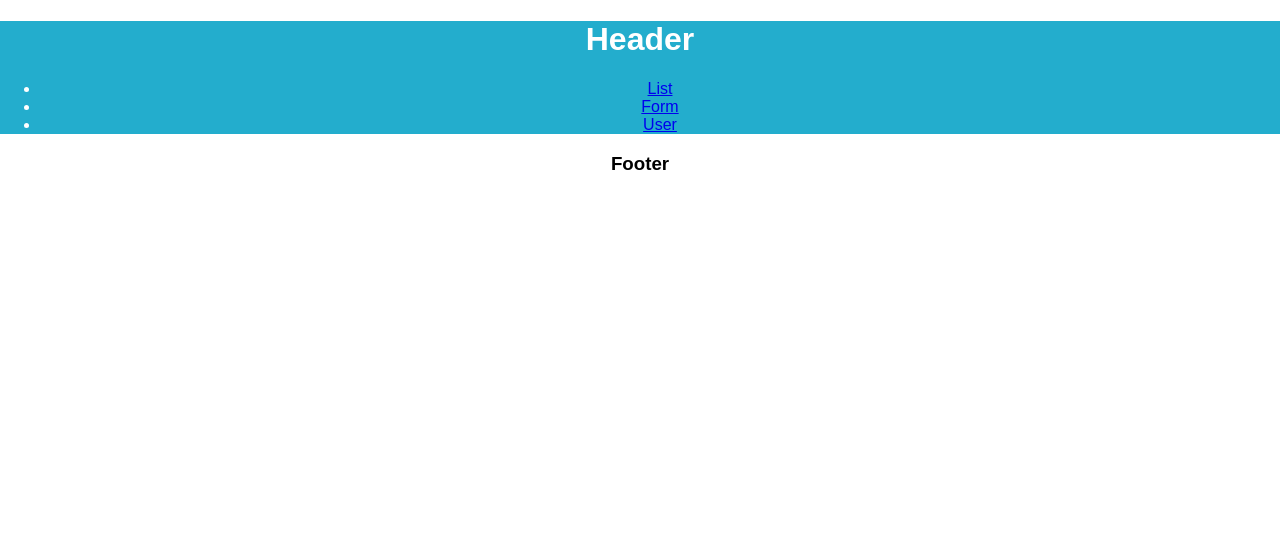
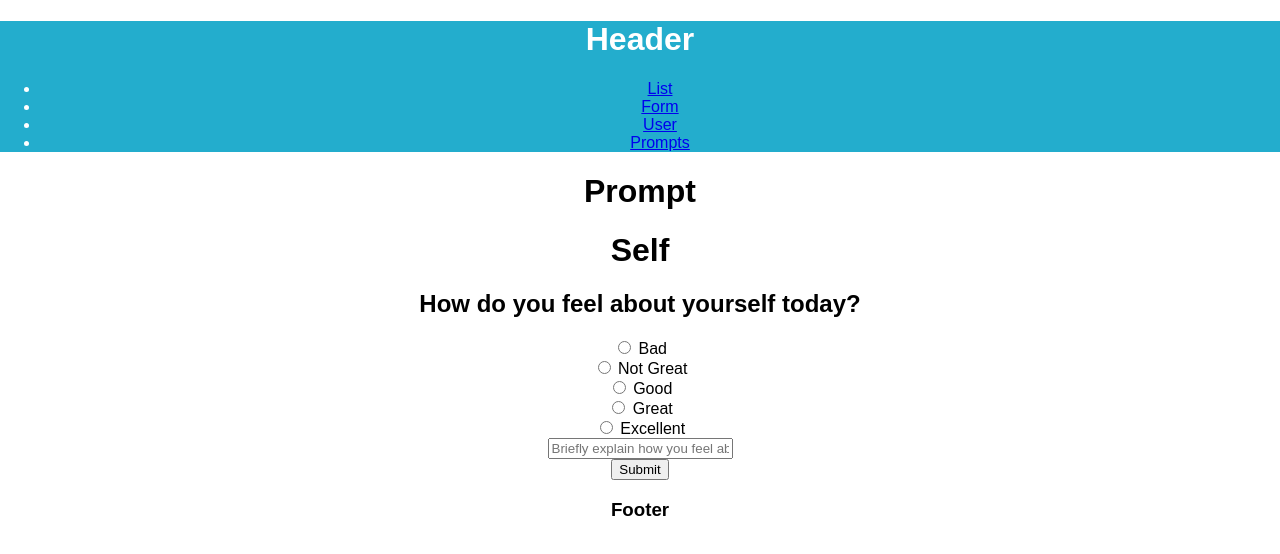
Before and after one commit to nathancleon/self-journal, a React (Create React App) app: page /prompts in a window 1280 px wide. Shown: the top 554 px of the page. Built offline with nearby package versions, Linux system fonts and the light colour scheme.

Commit message:
added prompt containers

```diff
--- a/src/actions/UserActions.js
+++ b/src/actions/UserActions.js
@@ -3,9 +3,12 @@ import axios from 'axios';
 export function FetchUserInfo() {
 
   return (dispatch) => {
-    const request = axios.get('https://content.guardianapis.com/search?q=debates&api-key=test')
+    const request = axios.get('http://localhost:5000/journal/all')
       .then((res) => {
-        dispatch(SetUserInfo(res));
+        dispatch({
+          type: 'FETCH_USER_INFO',
+          payload: res
+        });
       });
   }
 }
@@ -17,9 +20,9 @@ export function FetchAuthUser() {
   }
 }
 
-export function SetUserInfo(data) {
-  return {
-    type: 'FETCH_USER_INFO',
-    payload: data
-  };
-}
+// export function SetUserInfo(data) {
+//   return {
+//     type: 'FETCH_USER_INFO',
+//     payload: data
+//   };
+// }
--- a/src/components/Header/Header.js
+++ b/src/components/Header/Header.js
@@ -11,6 +11,7 @@ export default class Header extends Component {
         <li><Link to="/">List</Link></li>
         <li><Link to="/create-new">Form</Link></li>
         <li><Link to="/user">User</Link></li>
+        <li><Link to="/prompts">Prompts</Link></li>
       </ul>
       </header>
     );
--- a/src/components/Main/Main.js
+++ b/src/components/Main/Main.js
@@ -3,6 +3,7 @@ import {Switch, Route} from 'react-router-dom';
 import JournalList from '../JournalList/JournalList';
 import Form from '../Form/Form';
 import User from '../User/User';
+import PromptContainer from '../PromptContainer/PromptContainer';
 
 
 export default class Main extends Component {
@@ -12,6 +13,7 @@ export default class Main extends Component {
         <Route exact path="/" component={JournalList} />
         <Route path="/create-new" component={Form} />
         <Route path="/user" component={User} />
+        <Route path="/prompts" component={PromptContainer} />
       </Switch>
     );
   }
--- /dev/null
+++ b/src/components/PromptContainer/PromptContainer.js
@@ -0,0 +1,29 @@
+import React, { Component } from 'react';
+import Prompt from '../Prompts/Prompt';
+
+export default class PromptContainer extends Component {
+  constructor(props) {
+    super(props);
+
+    this.state = {
+      self: {
+        title: 'Self',
+        question: 'How do you feel about yourself today?',
+        answers: ['Bad', 'Not Great', 'Good', 'Great', 'Excellent'],
+        placeholder: 'Briefly explain how you feel about yourself today'
+      },
+      family: {
+
+      }
+    }
+  }
+
+  render() {
+    return (
+      <div>
+        <h1>Prompt</h1>
+        <Prompt data={this.state.self} />
+      </div>
+    )
+  }
+}
--- /dev/null
+++ b/src/components/Prompts/Prompt.js
@@ -0,0 +1,50 @@
+import React, { Component } from 'react';
+
+
+export default class Prompt extends Component {
+
+  constructor(props) {
+    super(props);
+    this.state = {
+      answer: '',
+      answerText: ''
+    }
+  }
+
+  handleChange(event) {
+    this.setState({
+      [event.target.name]: event.target.value,
+
+    });
+  }
+
+  handleSubmitEvent() {
+    console.log(this.state);
+  }
+
+  render() {
+    const {title, question, answers, placeholder} = this.props.data;
+
+    return(
+      <div>
+        <h1>{title}</h1>
+        <div>
+          <h2>{question}</h2>
+          {
+            answers.map((element, index) => {
+              return (
+                <div key={index}>
+                  <input onChange={this.handleChange.bind(this)} type="radio" name="answer" value={index + 1} /> <span>{element}</span>
+                </div>
+              )
+            })
+          }
+          <div>
+          <input onChange={this.handleChange.bind(this)} type="text" name="answerText" placeholder={placeholder} />
+          </div>
+          <button onClick={this.handleSubmitEvent.bind(this)} type="submit">Submit</button>
+        </div>
+      </div>
+    );
+  }
+}
--- a/src/reducers/UserReducer.js
+++ b/src/reducers/UserReducer.js
@@ -8,7 +8,7 @@ const UserReducer = (state = InitialState, action) => {
     case "FETCH_USER_INFO":
       debugger;
       console.log("fetch user info reducer");
-      return { ...state, name: action.payload};
+      return { ...state, name: action.payload.data.message};
     case "AUTH_USER":
       console.log('fetch user auth');
       return state;
```
